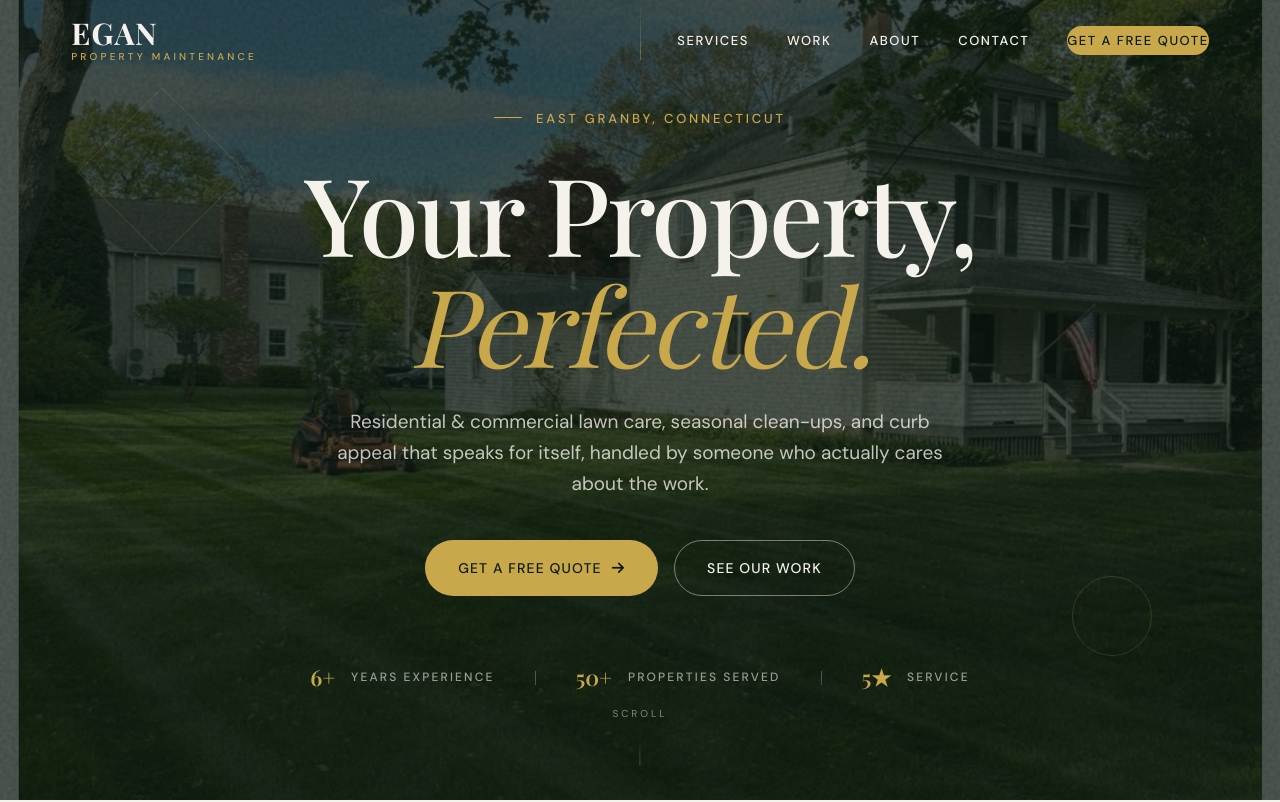
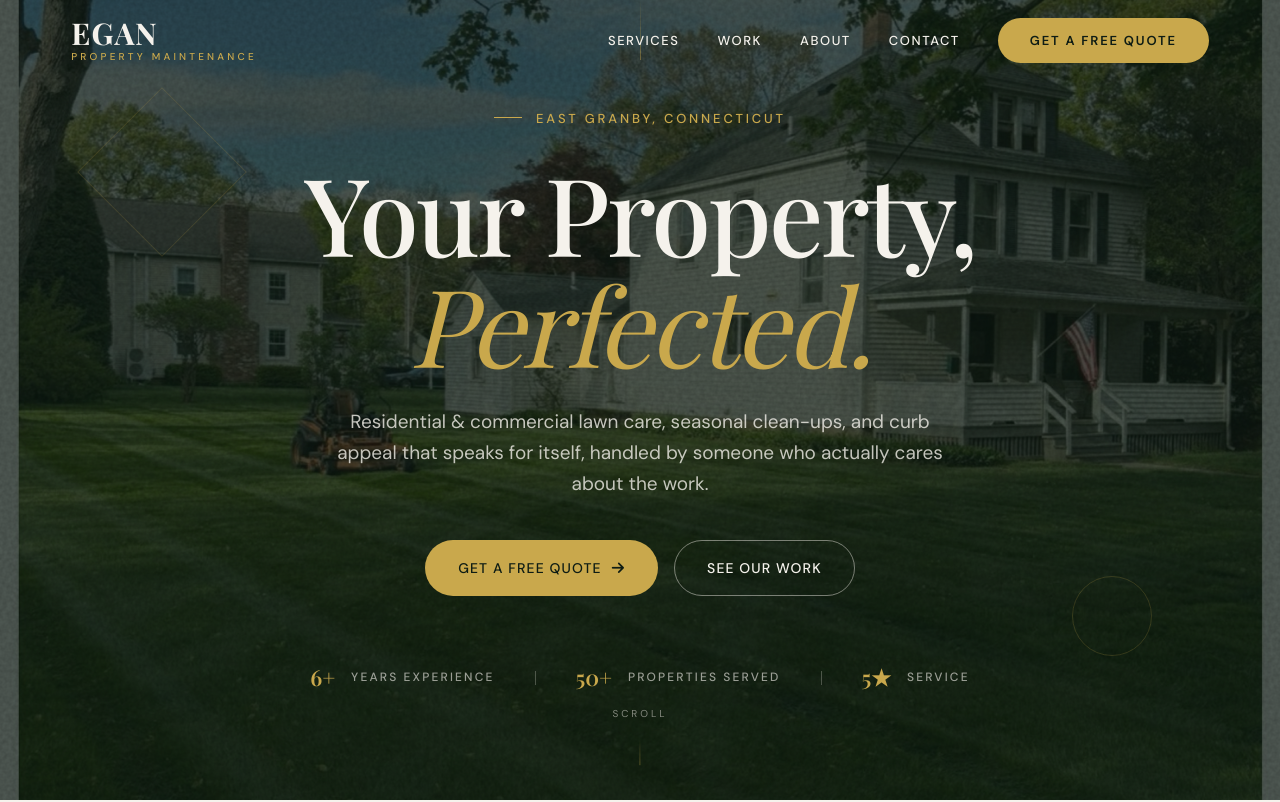
Before and after one commit to Kenzievick/egan-property-maintenance, a plain HTML site: page index.html in a window 1280 px wide. Shown: the top 802 px of the page. Drawn offline with nearby package versions, Linux system fonts and the light colour scheme; a web font is replaced by a local one.

Commit message:
fix nav CTA padding: raise selector specificity so it beats .nav-links a

```diff
--- a/index.html
+++ b/index.html
@@ -281,6 +281,7 @@ h1, h2, h3, h4 {
 .nav-links a:hover { color: var(--gold); }
 .nav-links a:hover::after { width: 100%; }
 
+.nav-links a.nav-cta,
 .nav-cta {
   background: var(--gold);
   color: var(--dark) !important;
```
